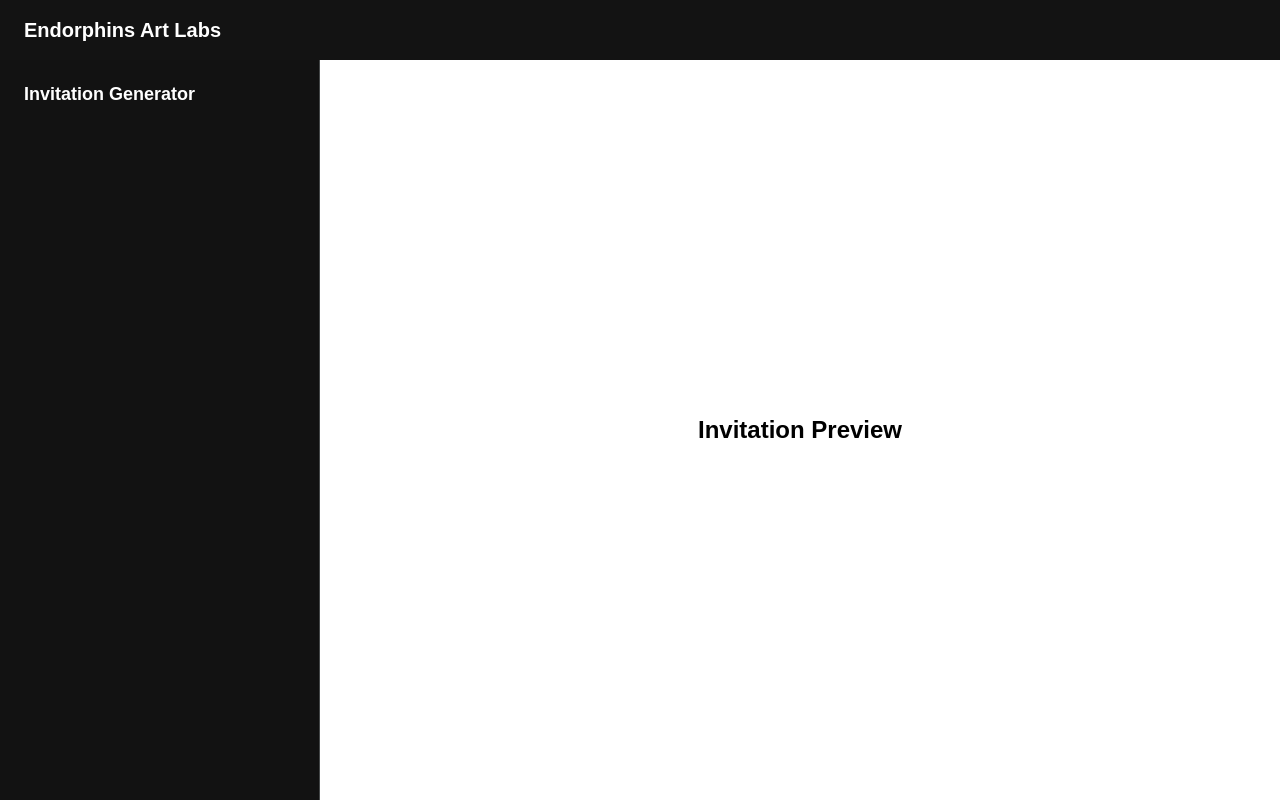
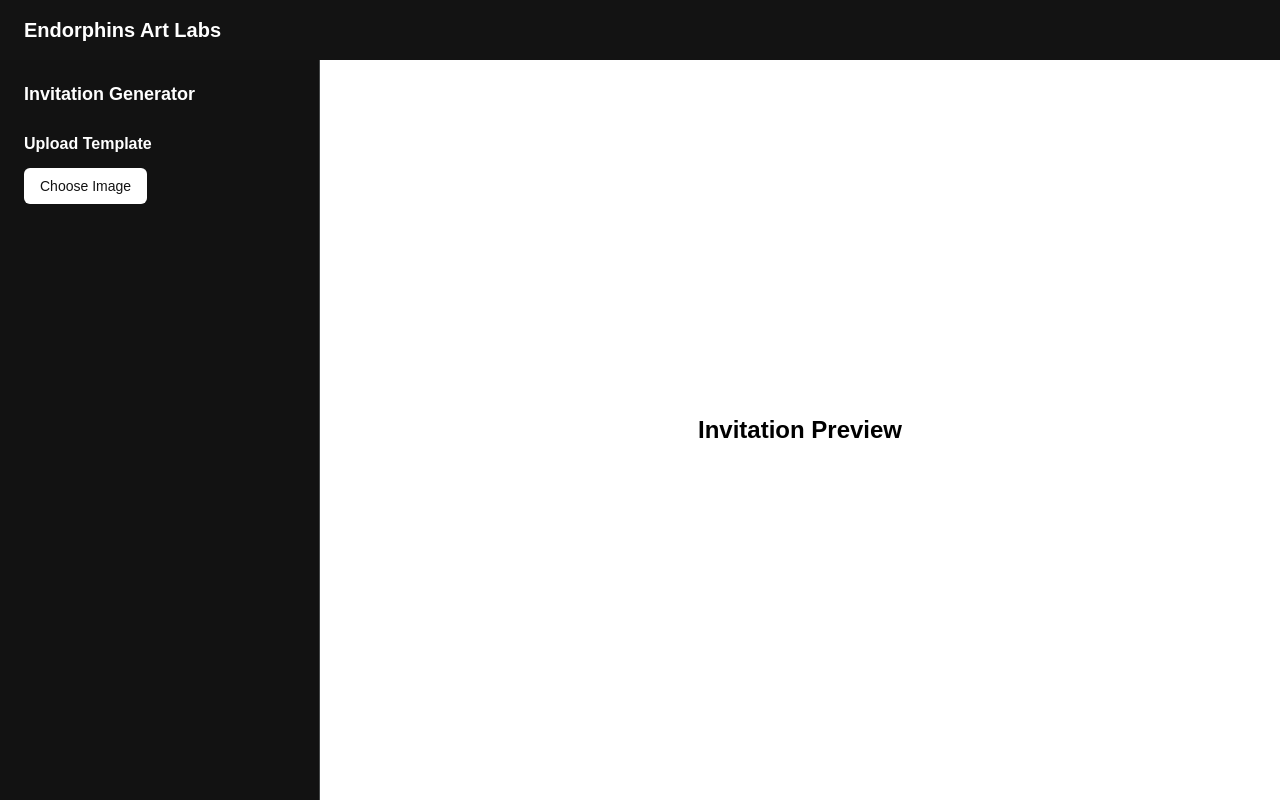
Before and after one commit to linaghazy/Invitation-Generator-React, a React (Vite) app: page / in a window 1280 px wide. Built offline with nearby package versions, Linux system fonts and the light colour scheme.

Commit message:
Add invitation template upload

```diff
--- a/src/App.css
+++ b/src/App.css
@@ -44,3 +44,33 @@
 .preview h2 {
   font-size: 24px;
 }
+
+.template-upload {
+  margin-top: 30px;
+}
+
+.template-upload h3 {
+  margin-bottom: 15px;
+  font-size: 16px;
+}
+
+.template-upload input {
+  display: none;
+}
+
+.upload-button {
+  display: inline-block;
+  padding: 10px 16px;
+  background: white;
+  color: #121212;
+  border-radius: 6px;
+  cursor: pointer;
+  font-size: 14px;
+}
+
+.template-preview {
+  display: block;
+  width: 100%;
+  margin-top: 20px;
+  border-radius: 6px;
+}
--- a/src/App.jsx
+++ b/src/App.jsx
@@ -10,6 +10,7 @@ function App() {
   return (
     <div className="app">
       <TopBar />
+
       <div className="main">
         <Sidebar />
         <InvitationPreview />
--- a/src/components/SideBar.jsx
+++ b/src/components/SideBar.jsx
@@ -1,7 +1,12 @@
+import TemplateUpload from "./TemplateUpload";
+
+
 function Sidebar() {
   return (
     <aside className="sidebar">
       <h2 className="sidebar-title">Invitation Generator</h2>
+      <TemplateUpload />
+
     </aside>
   );
 }
--- /dev/null
+++ b/src/components/TemplateUpload.jsx
@@ -0,0 +1,39 @@
+import { useState } from "react";
+
+function TemplateUpload() {
+    const[template, setTemplate] = useState(null);
+
+    const handleTemplateUpload = (event) => {
+        const file = event.target.files[0];
+
+        if (file) {
+            setTemplate(URL.createObjectURL(file));
+        }
+    };
+return (
+    <div className="template-upload">
+        <h3>Upload Template</h3>
+
+        <label htmlFor="templateInput" className="upload-button">
+            Choose Image
+        </label>
+
+        <input
+        id="templateInput"
+        type="file"
+        accept="image/*"
+        onChange={handleTemplateUpload}
+        />
+
+        {template && (
+            <img
+            src={template}
+            alt="Invitation template"
+            className="template-preview"
+            />
+        )}
+    </div>
+);
+
+}
+export default TemplateUpload;
```
